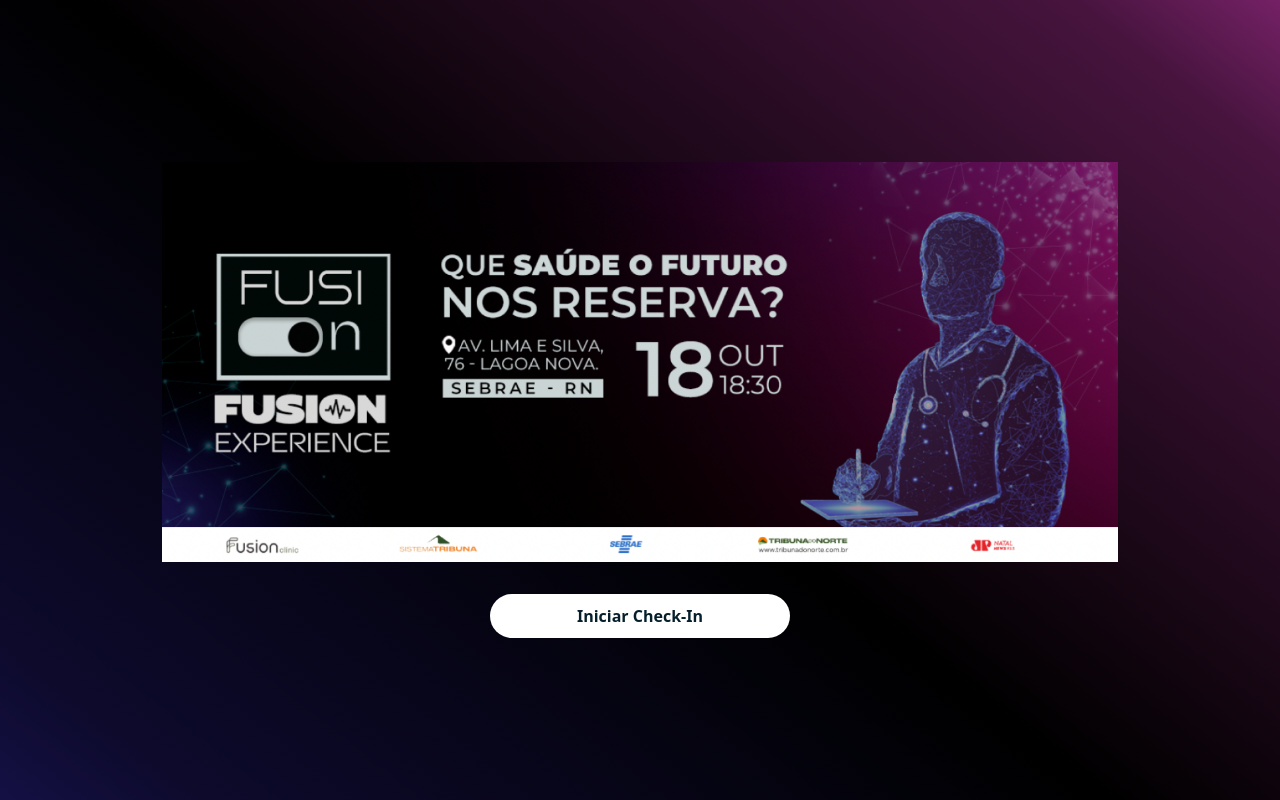
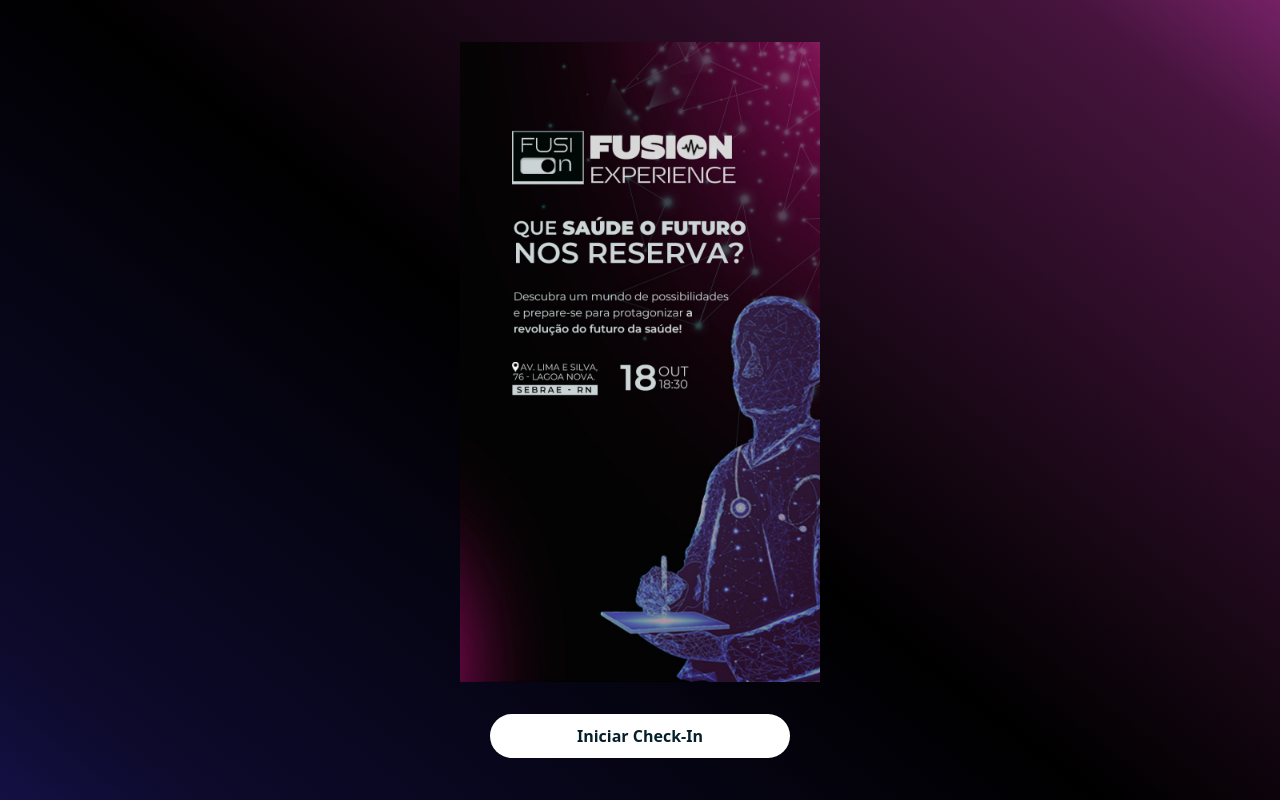
Before and after one commit to Maciel64/fusion-release, a React (Vite) app: page / in a window 1280 px wide. Built offline with nearby package versions, Linux system fonts and the light colour scheme.

Commit message:
[FIX]: Chaged to use only mobile banner.

```diff
--- a/src/pages/Home.tsx
+++ b/src/pages/Home.tsx
@@ -1,31 +1,20 @@
-import { useState } from "react";
 import { Button } from "../components/Form";
 
-import bannerDesktop from "../assets/img/banner.png";
 import bannerMobile from "../assets/img/bannerMobile.jpeg";
 
 
 export default ({ setUIPhase }: any) => {
-  const [width] = useState(window.innerWidth)
   const onButtonClicked = () => {
     setUIPhase("band");
   };
 
   return (
     <>
-      {width > 512 ? (
-        <img
-          src={bannerDesktop}
-          alt="Banner Que saúde o futuro nos reserva?"
-          className="h-[50vh] justify-self-start"
-        />
-      ) : (
         <img
           src={bannerMobile}
           alt="Banner Que saúde o futuro nos reserva?"
           className="h-[80vh] justify-self-start"
         />
-      )}
 
       <div className="flex w-[300px]">
         <Button
```
